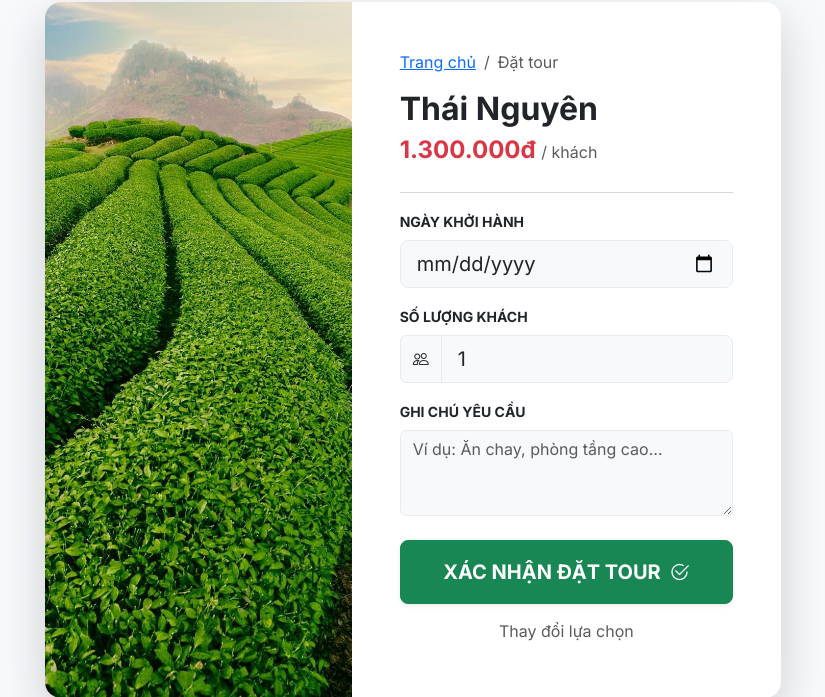
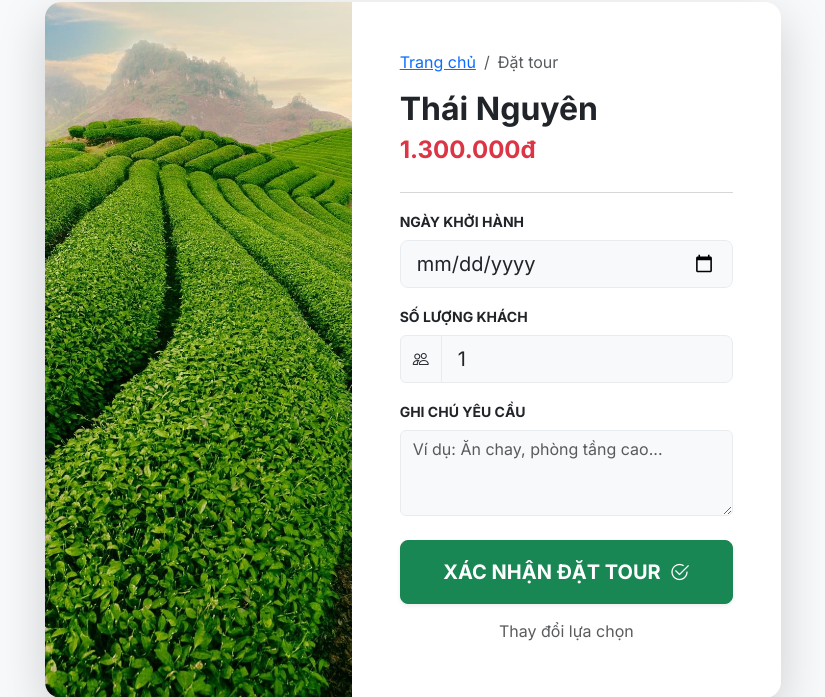
Before and after one commit to Dothg05/DuanGit, a Flask app: page /book/1 in a window 1280 px wide. Shown: the part 126-823 px from the top of the page, without its empty margins (227-1052 px from the left). Run offline with Flask 3, Linux system fonts and the light colour scheme; a user stored in the database is signed in; some libraries are stand-ins or nearby versions.

Commit message:
init project

```diff
--- a/templates/booking.html
+++ b/templates/booking.html
@@ -24,7 +24,7 @@
                         </nav>
 
                         <h2 class="fw-bold text-dark mb-1">{{ tour.name }}</h2>
-                        <p class="text-danger fs-4 fw-bold mb-4">{{ tour.price }} <span class="text-muted fs-6 fw-normal">/ khách</span></p>
+                        <p class="text-danger fs-4 fw-bold mb-4">{{ tour.price }} <span class="text-muted fs-6 fw-normal"></span></p>
 
                         <hr class="text-muted opacity-25">
 
```
Also changed, not shown: instance/tour.db.
